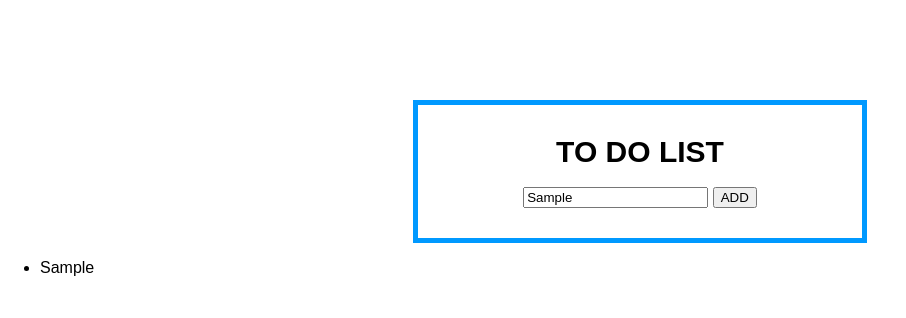
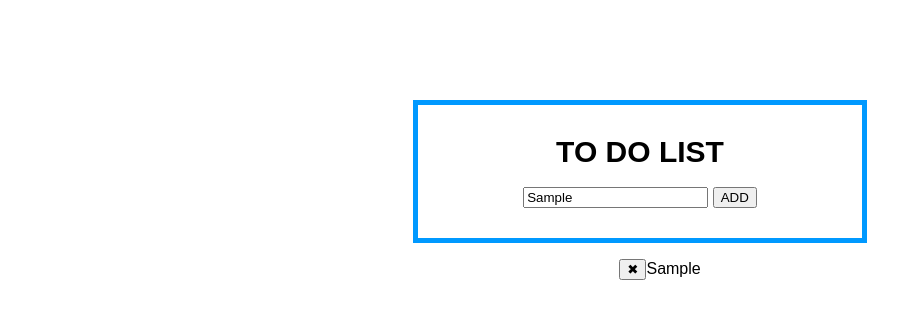
Before and after one commit to MKL592/JS-to-do-list, a plain HTML site: page index.html in a window 1280 px wide. Both pictures are taken after typing "Sample" into the empty fields and a click on the button "ADD". Shown: the whole page, without its empty margins (0-906 px from the left). Drawn offline with Linux system fonts and the light colour scheme.

Commit message:
Redone Everything using class

```diff
--- a/index.html
+++ b/index.html
@@ -6,7 +6,7 @@
     <meta name="viewport" content="width=device-width, initial-scale=1.0">
     <title>TO DO LIST - JS PROJECT</title>
     <link rel="stylesheet" href="style.css">
-    <script type="text/javascript" src="script.js"></script>
+    <script type="module" src="script.js"></script>
 </head>
 <body>
     <div id="container">
@@ -14,7 +14,7 @@
             <div class="headLine">TO DO LIST</div>
             <br>
             <input type="text" id="userInput">
-            <button id="addButton" onclick="addElementToList()">ADD</button>
+            <button id="addButton">ADD</button>
         </div>
 
         <div id="listAreaContainer">
--- a/script.js
+++ b/script.js
@@ -1,20 +1,11 @@
-function validateInput(Input){
-    if(Input){
-        return true;
-    }else{
-        return false;
-    }
-}
+import listElementClass from './thing-to-do.js';
 
-function addElementToList(){
-    const newText = document.createElement("li");
-    let userInput = document.getElementById("userInput").value;
 
-    if(validateInput(userInput) == true){
-        let newNode = document.createTextNode(userInput);
-        newText.appendChild(newNode);
-        document.getElementById("listArea").appendChild(newText);
-    }else{
-        alert("ERROR: INVALID INPUT!");
-    }
-}
+const submitButton = document.getElementById("addButton");
+
+submitButton.addEventListener("click", function(){
+    const userInput = document.getElementById("userInput").value;
+    let ListElementObject = new listElementClass(userInput);
+
+    ListElementObject.addElementToList("listArea");
+});
--- a/style.css
+++ b/style.css
@@ -22,3 +22,11 @@ body{
     font-weight: bolder;
     font-size: 30px;
 }
+
+ul {
+    text-align: center;
+}
+
+li {
+    display: inline-block;
+}
--- /dev/null
+++ b/thing-to-do.js
@@ -0,0 +1,39 @@
+export default class listElementClass{
+    constructor(userInput){
+        this.userInput = userInput;
+    }
+    validateInput(){
+        if(this.userInput != ""){
+            return true;
+        }else{
+            this.handleError("Please write something");
+            return false;
+        }
+    }
+
+    createListElement(){
+        if(this.validateInput() == true){
+            const newListElement = document.createElement("li");
+            const newDeleteButton = document.createElement("button");
+            const newUserNode = document.createTextNode(this.userInput);
+
+            newDeleteButton.innerHTML = "✖";
+            newDeleteButton.addEventListener("click", function(){
+                newListElement.parentNode.removeChild(newListElement);
+            })
+
+            newListElement.appendChild(newDeleteButton);
+            newListElement.appendChild(newUserNode);
+
+            return newListElement;
+        }
+    }
+
+    addElementToList(tagId){
+        document.getElementById(tagId).appendChild(this.createListElement());
+    }
+
+    handleError(message){
+        alert(message);
+    }
+};
```
Also changed, not shown: 1 other file.
